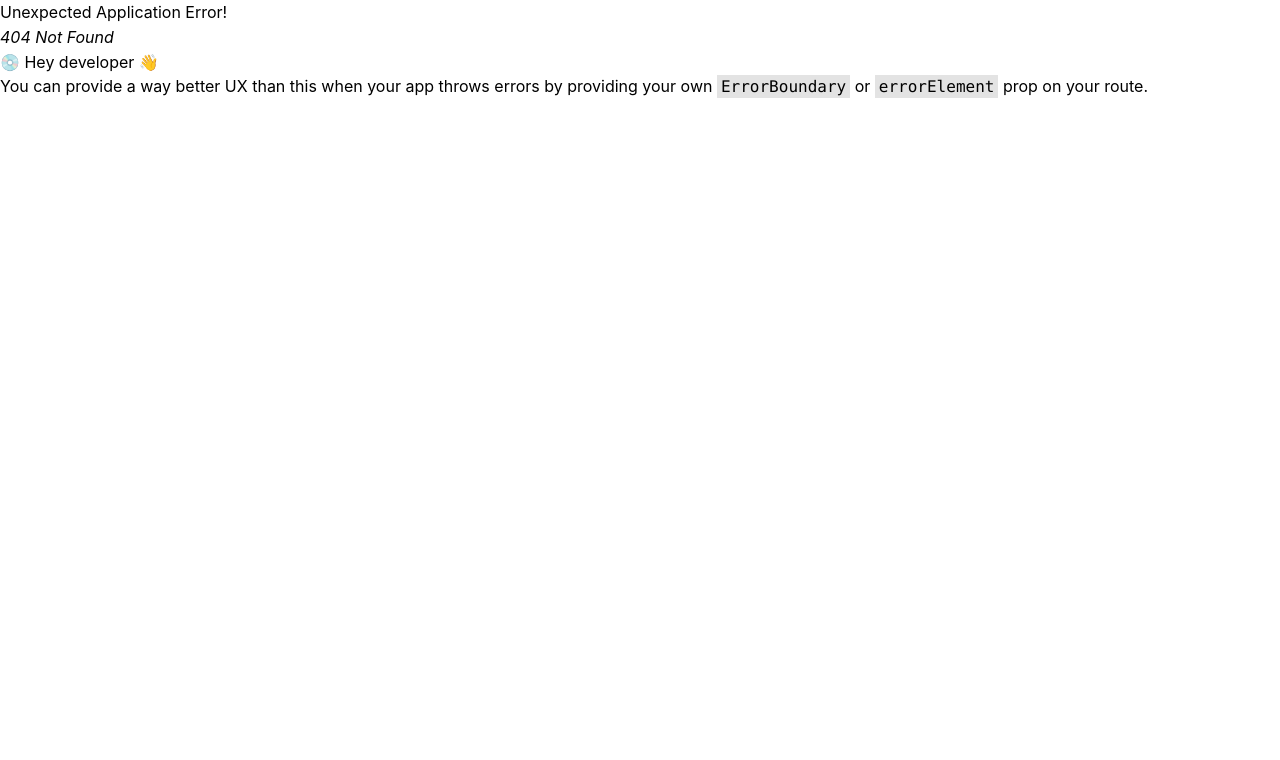
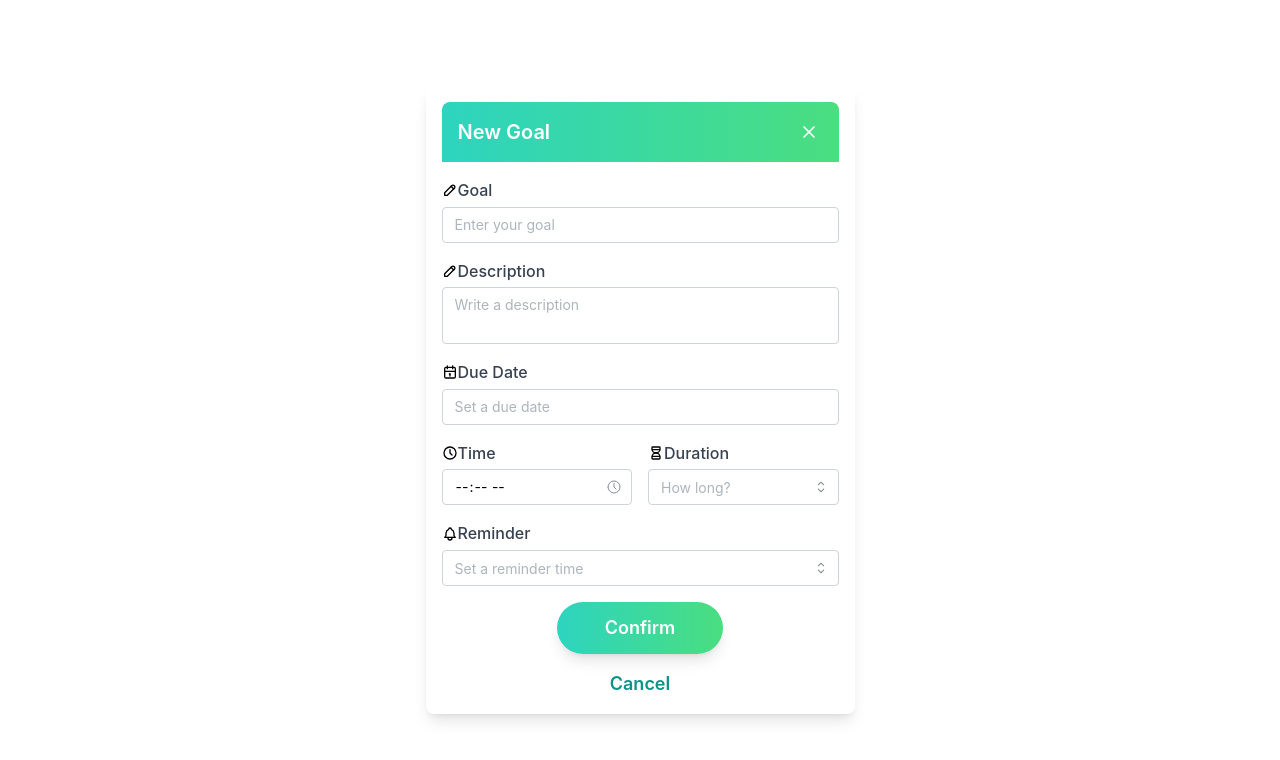
Before and after one commit to tempus-colab/goalify-client, a React (Vite) app: page /AddGoal in a window 1280 px wide. Before the commit this address had no page. Shown: the top 760 px of the page. Built offline with nearby package versions, Linux system fonts and the light colour scheme.

Commit message:
I have created a AddGoal page

```diff
--- a/package.json
+++ b/package.json
@@ -20,6 +20,7 @@
     "@mantine/form": "^7.12.2",
     "@mantine/hooks": "^7.12.2",
     "@mantine/notifications": "^7.12.2",
+    "@tabler/icons-react": "^3.17.0",
     "dayjs": "^1.11.13",
     "react": "^18.3.1",
     "react-dom": "^18.3.1",
@@ -38,11 +39,11 @@
     "clsx": "^2.1.1",
     "husky": "^9.1.5",
     "lint-staged": "^15.2.10",
-    "postcss": "^8.4.45",
+    "postcss": "^8.4.47",
     "postcss-preset-mantine": "^1.17.0",
     "postcss-simple-vars": "^7.0.1",
     "tailwind-merge": "^2.5.2",
-    "tailwindcss": "^3.4.10",
+    "tailwindcss": "^3.4.12",
     "typescript": "^5.5.4",
     "vite": "^5.4.3",
     "vite-plugin-svgr": "^4.2.0",
--- a/src/App.tsx
+++ b/src/App.tsx
@@ -1,5 +1,5 @@
 import "@mantine/core/styles.css";
-
+import "@mantine/dates/styles.css";
 import React from "react";
 import { RouterProvider } from "react-router-dom";
 import { router } from "routes";
--- /dev/null
+++ b/src/features/AddGoal.tsx
@@ -0,0 +1,184 @@
+import {useState, useRef} from 'react';
+import {TextInput, Textarea, Select, Button, Group, Grid, Flex, ActionIcon, rem} from '@mantine/core';
+import {DatePickerInput, TimeInput} from '@mantine/dates';
+import { IconClock, IconHourglass, IconX, IconBell, IconPencil, IconCalendar } from '@tabler/icons-react';
+
+
+const AddGoal = () => {
+    const [goal, setGoal] = useState('');
+    const [description, setDescription] = useState('');
+    const [time, setTime] = useState<string | null>(null);
+    const [duration, setDuration] = useState('');
+    const [reminder, setReminder] = useState('');
+    const [value, setValue] = useState<Date | null>(null);
+
+    const ref = useRef<HTMLInputElement>(null);
+
+    const handleTimeChange = (value: string | null) => {
+        if (value) setTime(value);
+    };
+
+    const handleDurationChange = (value: string | null) => {
+        if (value) setDuration(value);
+      };
+
+      const handleReminderChange = (value: string | null) => {
+        if (value) setReminder(value);
+      };
+
+    const handleSubmit = () => {
+        console.log({ goal, description, date: value, time, duration, reminder});
+    };
+
+    const pickerControl = (
+        <ActionIcon variant="subtle" color="gray" onClick={() => ref.current?.showPicker()}>
+          <IconClock style={{ width: rem(16), height: rem(16) }} stroke={1.5} />
+        </ActionIcon>
+    );
+
+    return (
+        <div className="flex flex-col justify-center items-center h-screen bg-white">
+            <div className="max-w-lg p-4 bg-white shadow-lg rounded-lg">
+                <div className="bg-gradient-to-r from-teal-400 to-green-400 p-4 rounded-t-lg flex justify-between items-center">
+                    <h1 className="text-xl font-semibold text-white">New Goal</h1>
+                    <ActionIcon variant="transparent">
+                    <IconX size={20} color="white" />
+                    </ActionIcon>
+                </div>
+                <div className="space-y-4 mt-4">
+                    <div>
+                        <Flex align="center" mb={4}>
+                            <IconPencil size={16} />
+                            <label className="text-gray-700 font-medium">Goal</label>
+                        </Flex>
+                        <TextInput
+                            placeholder="Enter your goal"
+                            value={goal}
+                            onChange={(e) => setGoal(e.target.value)}
+                            required
+                        />
+                    </div>
+
+                    <div>
+                        <Flex align="center" mb={4}>
+                            <IconPencil size={16} />
+                            <label className="text-gray-700 font-medium">Description</label>
+                        </Flex>
+                        <Textarea
+                            placeholder="Write a description"
+                            value={description}
+                            onChange={(e) => setDescription(e.target.value)}
+                            required
+                        />
+                    </div>
+
+                    <div>
+                        <Flex align="center" mb={4}>
+                            <IconCalendar size={16} />
+                            <label className="text-gray-700 font-medium">Due Date</label>
+                        </Flex>
+                        <DatePickerInput
+                            placeholder="Set a due date"
+                            value={value}
+                            onChange={setValue}
+                            required
+                        />
+                    </div>
+
+
+                    <Grid>
+                        <Grid.Col span={6}>
+                            <Flex align="center" mb={4}>
+                                <IconClock size={16} />
+                                <label className="text-gray-700 font-medium">Time</label>
+                            </Flex>
+                            <TimeInput
+                                placeholder="Click Icon"
+                                ref={ref}
+                                rightSection={pickerControl}
+                                value={time || ''}
+                                onChange={(e) => handleTimeChange(e.target.value)}
+                                required
+                            />
+                        </Grid.Col>
+
+                        <Grid.Col span={6}>
+                            <Flex align="center" mb={4}>
+                                <IconHourglass size={16} />
+                                <label className="text-gray-700 font-medium">Duration</label>
+                            </Flex>
+                            <Select
+                                placeholder="How long?"
+                                data={[
+                                    { value: '5 minutes', label: '5 minutes' },
+                                    { value: '10 minutes', label: '10 minutes' },
+                                    { value: '15 minutes', label: '15 minutes' },
+                                    { value: '30 minutes', label: '30 minutes' },
+                                    { value: '1 hour', label: '1 hour' },
+                                    { value: '1.5 hours', label: '1.5 hours' },
+                                    { value: '2 hours', label: '2 hours' },
+                                    { value: '2.5 hours', label: '2.5 hours' },
+                                    { value: '3 hours', label: '3 hours' },
+                                    { value: '3.5 hours', label: '3.5 hours' },
+                                    { value: '4 hours', label: '4 hours' },
+                                    { value: '4.5 hours', label: '4.5 hours' },
+                                    { value: '5 hours', label: '5 hours' },
+
+                                ]}
+                                value={duration}
+                                onChange={handleDurationChange}
+                                required
+                            />
+                        </Grid.Col>
+                    </Grid>
+
+                    <div>
+                        <Flex  align="center" mb={4}>
+                            <IconBell size={16} />
+                            <label className="text-gray-700 font-medium">Reminder</label>
+                        </Flex>
+                        <Select
+                            placeholder="Set a reminder time"
+                            data={[
+                                { value: '5 minutes before', label: '5 minutes before' },
+                                { value: '10 minutes before', label: '10 minutes before' },
+                                { value: '15 minutes before', label: '15 minutes before' },
+                                { value: '30 minutes before', label: '30 minutes before' },
+                                { value: '1 hour before', label: '1 hour before' },
+                                { value: '1.5 hours before', label: '1.5 hours before' },
+                                { value: '2 hours before', label: '2 hours before' },
+                                { value: '2.5 hours before', label: '2.5 hours before' },
+                                { value: '3 hours before', label: '3 hours before' },
+                                { value: '3.5 hours before', label: '3.5 hours before' },
+                                { value: '4 hours before', label: '4 hours before' },
+                                { value: '4.5 hours before', label: '4.5 hours before' },
+                                { value: '5 hours before', label: '5 hours before' },
+                            ]}
+                            value={reminder}
+                            onChange={handleReminderChange}
+                            required
+                        />
+                    </div>
+
+                    <div className="flex flex-col items-center space-y-4 mt-6">
+                        <div
+                            onClick={handleSubmit}
+                            className="cursor-pointer bg-gradient-to-r from-teal-400 to-green-400 text-white font-semibold text-lg px-12 py-3 rounded-full shadow-lg hover:from-teal-300 hover:to-green-300 text-center"
+                        >
+                            Confirm
+                        </div>
+
+                        <div
+                            className="cursor-pointer text-teal-600 font-semibold text-lg hover:underline"
+                            onClick={() => console.log('Cancelled')}
+                        >
+                            Cancel
+                        </div>
+                    </div>
+                </div>
+            </div>
+        </div>
+    );
+};
+
+export default AddGoal;
--- a/src/features/navigation/mobile/top.navigation.tsx
+++ b/src/features/navigation/mobile/top.navigation.tsx
@@ -1,11 +1,14 @@
-import { Hamburger, Logo } from "icons";
-import { Link } from "react-router-dom";
+import { Logo } from "icons";
+import { Link, useNavigate} from "react-router-dom";
+import { Button } from "@mantine/core";
 
-import { Drawer } from "@mantine/core";
-import { useDisclosure } from "@mantine/hooks";
 
 export function MobileTopNavigation() {
-  const [opened, { open, close }] = useDisclosure();
+  const navigate = useNavigate();
+
+  const handleAddGoal = () => {
+    navigate("/AddGoal");
+  };
 
   return (
     <header>
@@ -14,15 +17,15 @@ export function MobileTopNavigation() {
           <Logo />
         </Link>
 
-        <button
-          type="button"
-          className="active:scale-95 transition-all "
-          onClick={open}>
-          <Hamburger />
-        </button>
+        <Button
+          onClick={handleAddGoal}
+          color="teal"
+          variant="outline "
+          className="font-size: 2 rem  font-bold rounded-full"
+        >
+          +
+        </Button>
       </nav>
-
-      <Drawer opened={opened} onClose={close} size="xs" position="right" />
     </header>
   );
 }
--- a/src/features/navigation/provider/index.tsx
+++ b/src/features/navigation/provider/index.tsx
@@ -1,5 +1,5 @@
 import type { ReactNode } from "react";
-
+import { useLocation } from "react-router-dom";
 import { MobileBottomNavigation } from "../mobile/bottom.navigation";
 import { MobileTopNavigation } from "../mobile/top.navigation";
 
@@ -20,11 +20,15 @@ function TopNavigation() {
 }
 
 export function NavigationProvider({ children }: { children: ReactNode }) {
+  const location = useLocation();
+
+  const isAddGoalPage = location.pathname === "/AddGoal";
+
   return (
-    <main>
-      <TopNavigation />
+    <main className={`flex flex-col min-h-screen`}>
+      {!isAddGoalPage && <TopNavigation />}
       {children}
-      <BottomNavigation />
+      {!isAddGoalPage && <BottomNavigation />}
     </main>
   );
 }
--- a/src/routes.tsx
+++ b/src/routes.tsx
@@ -5,7 +5,7 @@ import { Home } from "pages/home";
 import { Planner } from "pages/planner";
 import { Stats } from "pages/stats";
 import { createBrowserRouter } from "react-router-dom";
-
+import AddGoal from "features/AddGoal";
 export const router = createBrowserRouter([
   {
     path: "/",
@@ -14,6 +14,10 @@ export const router = createBrowserRouter([
       {
         index: true,
         element: <Home />,
+      },
+      {
+        path: "AddGoal",
+        element: <AddGoal />,
       },
       {
         path: "planner",
```
Also changed, not shown: 1 other file (tests, documents, lock files or other folders).
